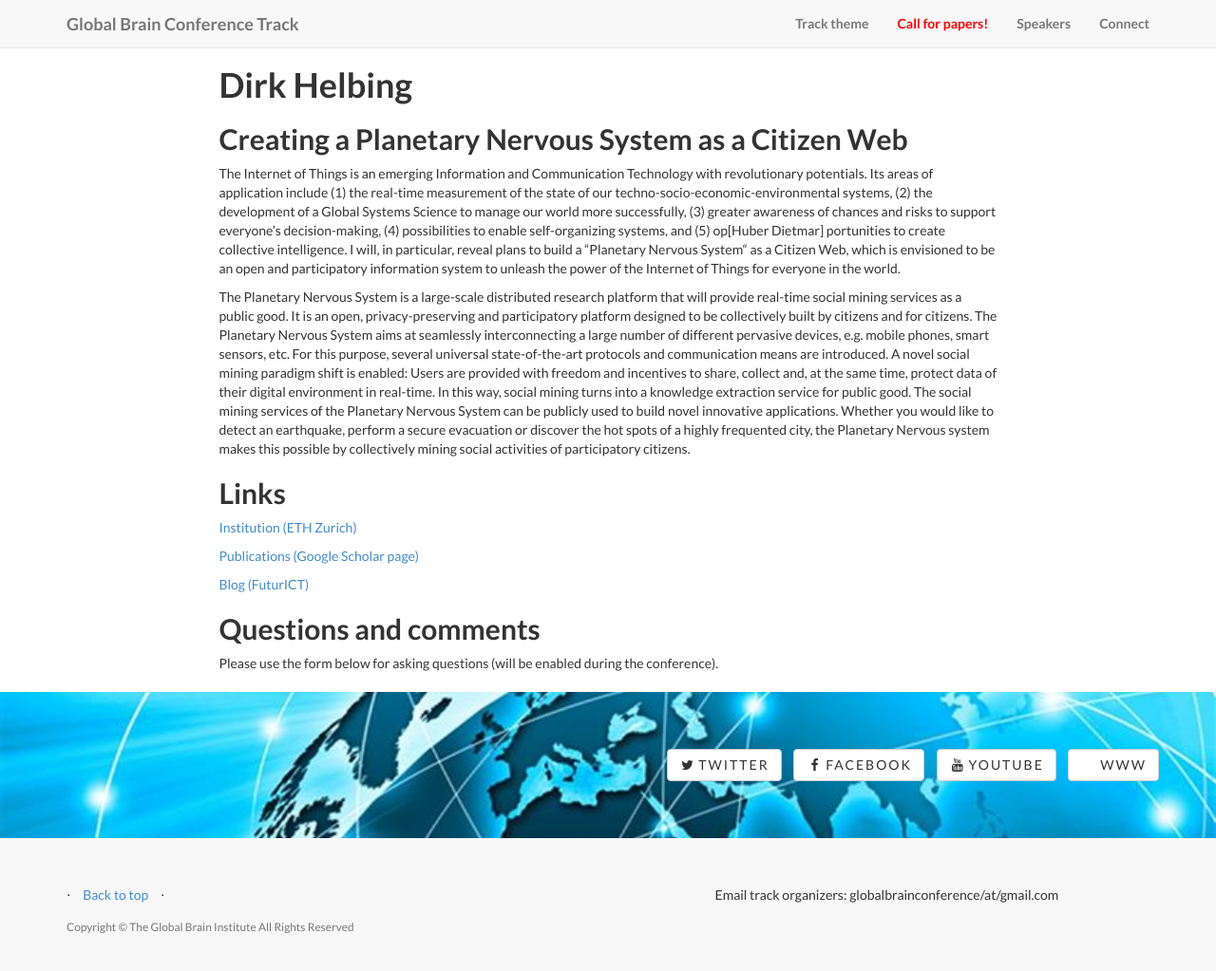
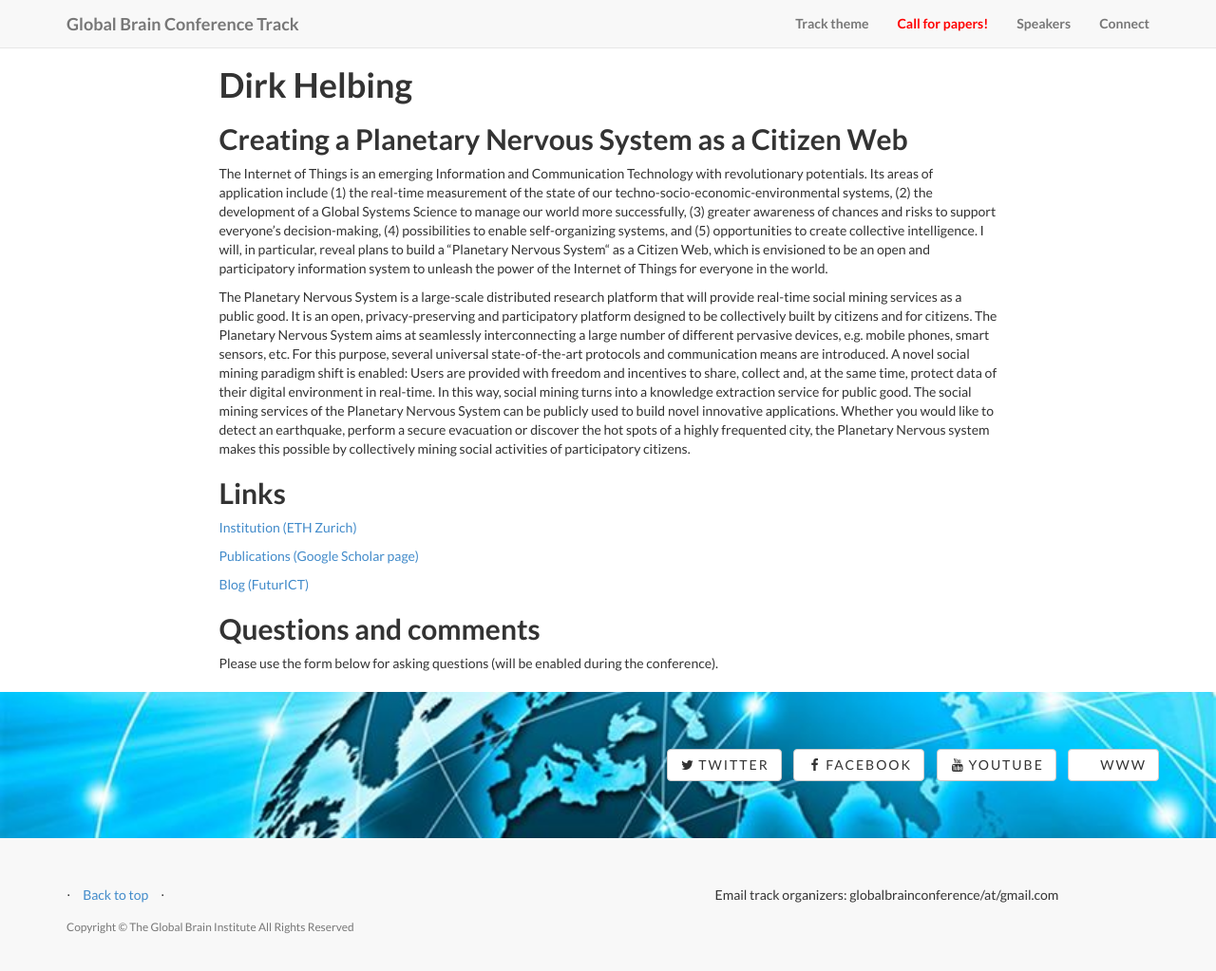
Before and after one commit to globalbraininstitute/vienna2015, a Jekyll site: the page built from speakers/dirk.markdown, in a window 1280 px wide and 1035 px high. Shown: the top 1023 px of the window at 95% size. Built offline with Jekyll 4.4.1, drawn with Linux system fonts in a browser that asks for light colours; nearby versions of some CDN libraries; library files that are not in the unit come from our copies; comment, search, counter and statistics services are not loaded.

Commit message:
an error in dirk abstract corrected

```diff
--- a/speakers/dirk.markdown
+++ b/speakers/dirk.markdown
@@ -10,7 +10,7 @@ comments: true
 
 ## Creating a Planetary Nervous System as a Citizen Web
 
-The Internet of Things is an emerging Information and Communication Technology with revolutionary potentials. Its areas of application include (1) the real-time measurement of the state of our techno-socio-economic-environmental systems, (2) the development of a Global Systems Science to manage our world more successfully, (3) greater awareness of chances and risks to support everyone's decision-making, (4) possibilities to enable self-organizing systems, and (5) op[Huber  Dietmar]    portunities to create collective intelligence. I will, in particular, reveal plans to build a "Planetary Nervous System“ as a Citizen Web, which is envisioned to be an open and participatory information system to unleash the power of the Internet of Things for everyone in the world.
+The Internet of Things is an emerging Information and Communication Technology with revolutionary potentials. Its areas of application include (1) the real-time measurement of the state of our techno-socio-economic-environmental systems, (2) the development of a Global Systems Science to manage our world more successfully, (3) greater awareness of chances and risks to support everyone's decision-making, (4) possibilities to enable self-organizing systems, and (5) opportunities to create collective intelligence. I will, in particular, reveal plans to build a "Planetary Nervous System“ as a Citizen Web, which is envisioned to be an open and participatory information system to unleash the power of the Internet of Things for everyone in the world.
 
 The Planetary Nervous System is a large-scale distributed research platform that will provide real-time social mining services as a public good. It is an open, privacy-preserving and participatory platform designed to be collectively built by citizens and for citizens. The Planetary Nervous System aims at seamlessly interconnecting a large number of different pervasive devices, e.g. mobile phones, smart sensors, etc. For this purpose, several universal state-of-the-art protocols and communication means are introduced. A novel social mining paradigm shift is enabled: Users are provided with freedom and incentives to share, collect and, at the same time, protect data of their digital environment in real-time. In this way, social mining turns into a knowledge extraction service for public good. The social mining services of the Planetary Nervous System can be publicly used to build novel innovative applications. Whether you would like to detect an earthquake, perform a secure evacuation or discover the hot spots of a highly frequented city, the Planetary Nervous system makes this possible by collectively mining social activities of participatory citizens.
 
```
